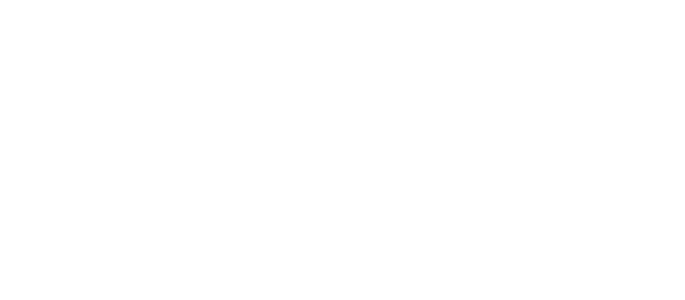
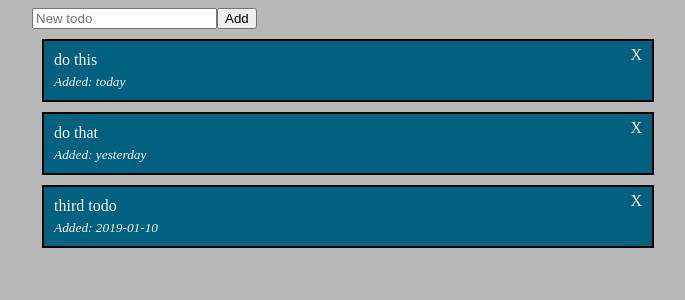
Before and after one commit to davidhjelm/todo-app, a Vue app: page /#/ in a window 1280 px wide. Shown: the top 300 px of the page, without its empty margins (292-977 px from the left). Built offline with nearby package versions, Linux system fonts and the light colour scheme.

Commit message:
add placeholder todo+css

```diff
--- a/src/App.vue
+++ b/src/App.vue
@@ -5,4 +5,10 @@
 </template>
 
 <style>
+  body {
+    background: #b8b8b8
+  }
+  li {
+    color: #050709
+  }
 </style>
--- a/src/components/Todo.vue
+++ b/src/components/Todo.vue
@@ -1,13 +1,67 @@
 <template>
-  <div class="todo">
+  <div class="container">
+    <input v-model="newTodo" placeholder="New todo" @keyup.enter="addTodo"/>
+    <button @click="addTodo">Add</button>
+    <div class="todo" v-for="todo in todos" :key="todo.id" >
+      <div class="todoText"> {{todo.text}} </div>
+      <div class="added">Added: {{todo.dateAdded}} </div>
+      <div class="done">X</div>
+    </div>
   </div>
 </template>
 
 <script>
 export default {
-  name: 'Todo'
+  name: 'Todo',
+  methods: {
+    addTodo: function () {
+      this.todos.unshift({ text: this.newTodo, done: false, dateAdded: 'today' })
+      this.newTodo = ''
+    }
+  },
+  data () {
+    return {
+      newTodo: '',
+      showHidden: false,
+      todos: [{
+        text: 'do this',
+        done: false,
+        dateAdded: 'today'
+      }, {
+        text: 'do that',
+        done: true,
+        dateAdded: 'yesterday'
+      }, {
+        text: 'third todo',
+        done: false,
+        dateAdded: '2019-01-10'
+      }]
+    }
+  }
 }
 </script>
 
 <style scoped>
+  .container {
+    margin: auto;
+    width: 50%;
+  }
+  .todo {
+    position: relative;
+    background-color: #006080;
+    border: 2px solid black;
+    color: whitesmoke;
+    padding: 10px;
+    margin: 10px;
+  }
+  .done {
+    position: absolute;
+    right: 10px;
+    top: 5px;
+  }
+  .added {
+    padding-top: 5px;
+    font-style: italic;
+    font-size: smaller;
+  }
 </style>
```
